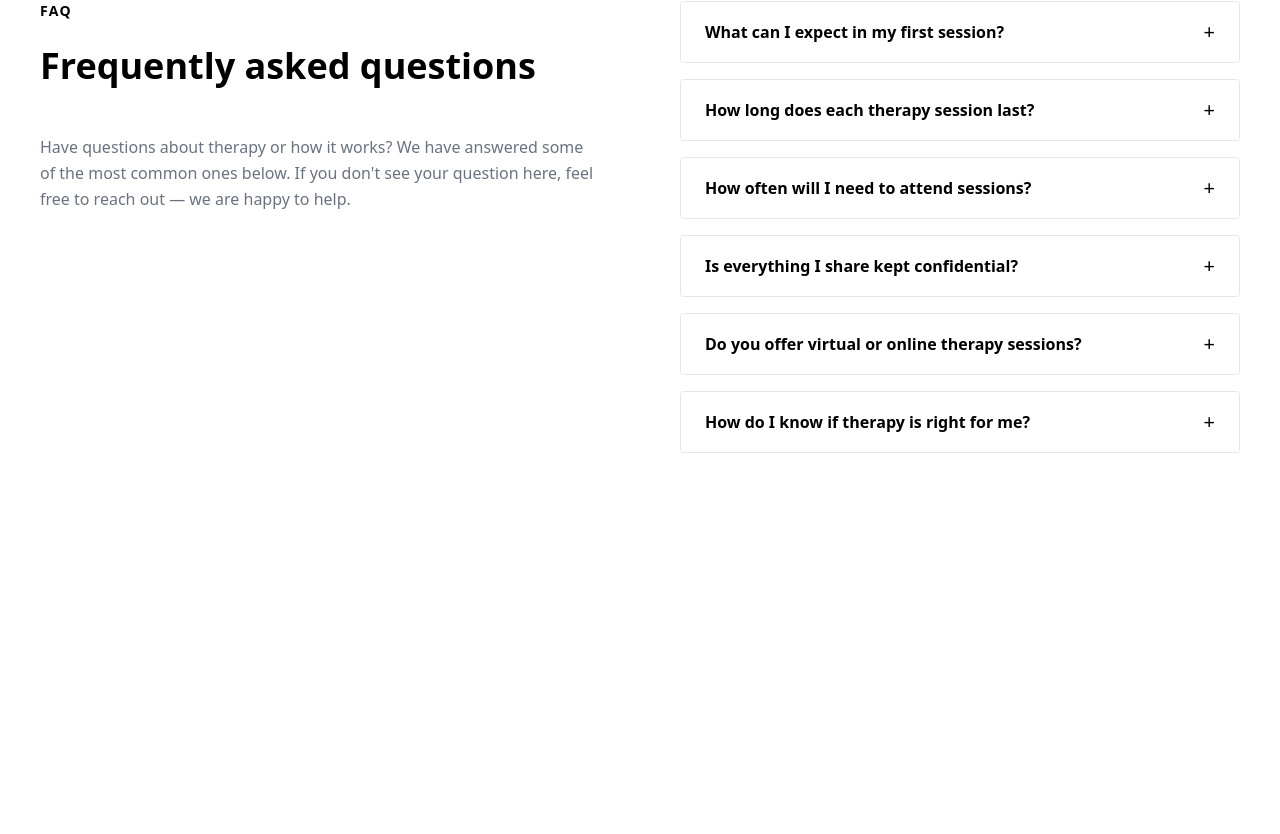
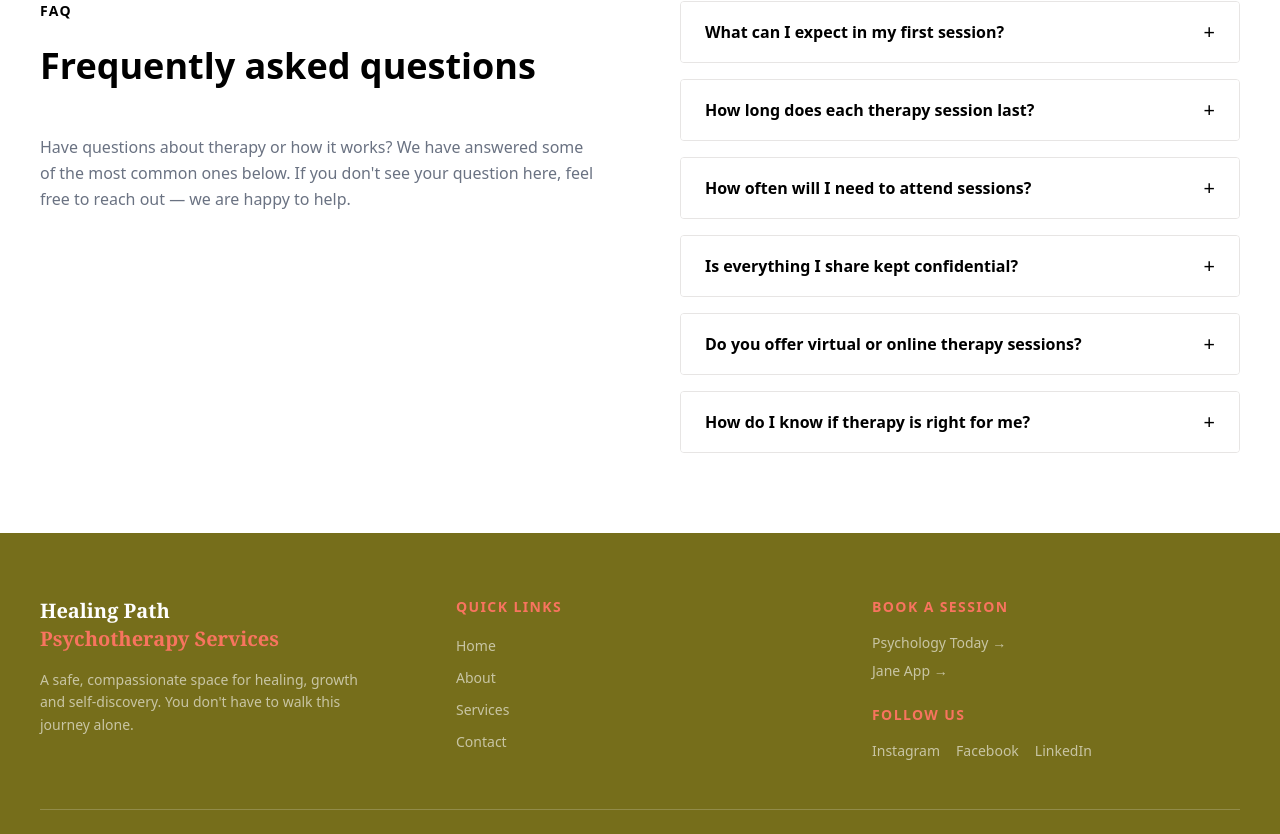
Before and after one commit to lamba01/healing-path-services, a Next.js app: page / in a window 1280 px wide. Shown: the part 3391-4225 px from the top of the page. Before the commit the page ends 3924 px from the top, so only its background shows below. Built offline with nearby package versions, Linux system fonts and the light colour scheme.

Commit message:
Add Footer component and integrate it into RootLayout; update Founder section content and styling

```diff
--- a/src/app/layout.js
+++ b/src/app/layout.js
@@ -1,5 +1,6 @@
 import "./globals.css";
 import Navbar from "@/components/ui/navbar";
+import Footer from "@/components/ui/footer";
 
 
 export const metadata = {
@@ -14,6 +15,7 @@ export default function RootLayout({ children }) {
       <body className="min-h-full flex flex-col">
         <Navbar />
         {children}
+        <Footer />
       </body>
     </html>
   );
--- a/src/components/sections/founder.jsx
+++ b/src/components/sections/founder.jsx
@@ -17,10 +17,10 @@ export default function Founder() {
           <div className="flex-1 text-left">
             <h2 className="text-3xl font-bold text-olive mb-4">Meet Our Founder</h2>
             <p className="text-gray-600 text-base sm:text-lg leading-relaxed">
-              [Founder&apos;s Name] is a licensed psychotherapist with over [X] years of experience in providing compassionate and effective mental health support. [He/She] holds a degree in [Degree] from [University] and has completed specialized training in [Specialization].
+              [Founder&apos;s Name] is a licensed psychotherapist with over [X] years of experience in providing compassionate and effective mental health support. She holds a BSc in Sociology, an MA in International Public Relations and an MA in Counselling Psychology — bringing a uniquely holistic and people-centred foundation to her therapeutic practice.
             </p>
-            <p className="text-gray-600 text-base sm:text-lg leading-relaxed">
-              Founder&apos;s Name is dedicated to helping individuals navigate life&apos;s challenges and achieve lasting healing. [He/She] believes in the power of connection, understanding, and personalized care to facilitate meaningful change.
+            <p className="text-gray-600 text-base sm:text-lg leading-relaxed py-10">
+              Founder&apos;s Name is dedicated to helping individuals navigate life&apos;s challenges and achieve lasting healing. She believes in the power of connection, understanding, and personalized care to facilitate meaningful change.
             </p>
           </div>
         </div>
--- /dev/null
+++ b/src/components/ui/footer.jsx
@@ -0,0 +1,101 @@
+import Link from "next/link"
+
+const links = [
+  { href: '/', label: 'Home' },
+  { href: '/about', label: 'About' },
+  { href: '/services', label: 'Services' },
+  { href: '/contact', label: 'Contact' },
+]
+
+const socials = [
+  { label: 'Instagram', href: '#' },
+  { label: 'Facebook', href: '#' },
+  { label: 'LinkedIn', href: '#' },
+]
+
+export default function Footer() {
+  return (
+    <footer className="bg-olive-500 text-white px-6 lg:px-10 py-16">
+      <div className="max-w-7xl mx-auto">
+
+        {/* TOP */}
+        <div className="grid grid-cols-1 md:grid-cols-3 gap-12 pb-12 border-b border-white/20">
+
+          {/* BRAND */}
+          <div className="space-y-4">
+            <h3 className="text-xl font-bold font-serif">
+              Healing Path <br />
+              <span className="text-coral-500">Psychotherapy Services</span>
+            </h3>
+            <p className="text-white/60 text-sm leading-relaxed max-w-xs">
+              A safe, compassionate space for healing, growth and self-discovery.
+              You don&apos;t have to walk this journey alone.
+            </p>
+          </div>
+
+          {/* NAV LINKS */}
+          <div className="space-y-4">
+            <p className="text-sm font-semibold uppercase tracking-widest text-coral-500">
+              Quick Links
+            </p>
+            <ul className="space-y-2">
+              {links.map(l => (
+                <li key={l.href}>
+                  <Link href={l.href}
+                    className="text-white/60 text-sm hover:text-coral-500 transition-colors duration-200">
+                    {l.label}
+                  </Link>
+                </li>
+              ))}
+            </ul>
+          </div>
+
+          {/* BOOKING + SOCIALS */}
+          <div className="space-y-6">
+            <div className="space-y-4">
+              <p className="text-sm font-semibold uppercase tracking-widest text-coral-500">
+                Book a Session
+              </p>
+              <div className="flex flex-col gap-2">
+                <a href="#" target="_blank" rel="noopener noreferrer"
+                  className="text-white/60 text-sm hover:text-coral-500 transition-colors duration-200">
+                  Psychology Today →
+                </a>
+                <a href="#" target="_blank" rel="noopener noreferrer"
+                  className="text-white/60 text-sm hover:text-coral-500 transition-colors duration-200">
+                  Jane App →
+                </a>
+              </div>
+            </div>
+
+            <div className="space-y-4">
+              <p className="text-sm font-semibold uppercase tracking-widest text-coral-500">
+                Follow Us
+              </p>
+              <div className="flex gap-4">
+                {socials.map(s => (
+                  <a key={s.label} href={s.href} target="_blank" rel="noopener noreferrer"
+                    className="text-white/60 text-sm hover:text-coral transition-colors duration-200">
+                    {s.label}
+                  </a>
+                ))}
+              </div>
+            </div>
+          </div>
+
+        </div>
+
+        {/* BOTTOM */}
+        <div className="pt-6 flex flex-col sm:flex-row justify-between items-center gap-4">
+          <p className="text-white/40 text-xs">
+            © {new Date().getFullYear()} Healing Path Psychotherapy Services. All rights reserved.
+          </p>
+          <p className="text-white/40 text-xs">
+            Designed with care.
+          </p>
+        </div>
+
+      </div>
+    </footer>
+  )
+}
```
Also changed, not shown: src/components/ui/navbar.jsx (+9 -0 lines), public/images/llo.jpg (added).
